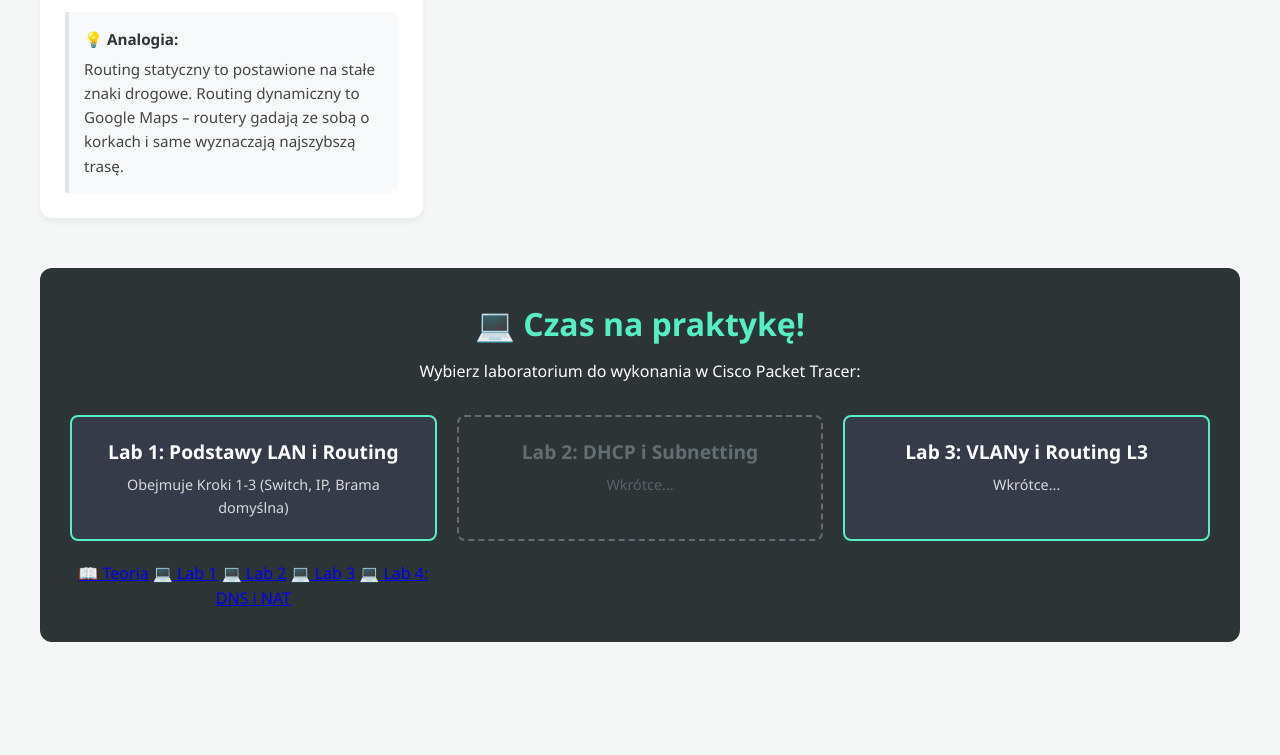
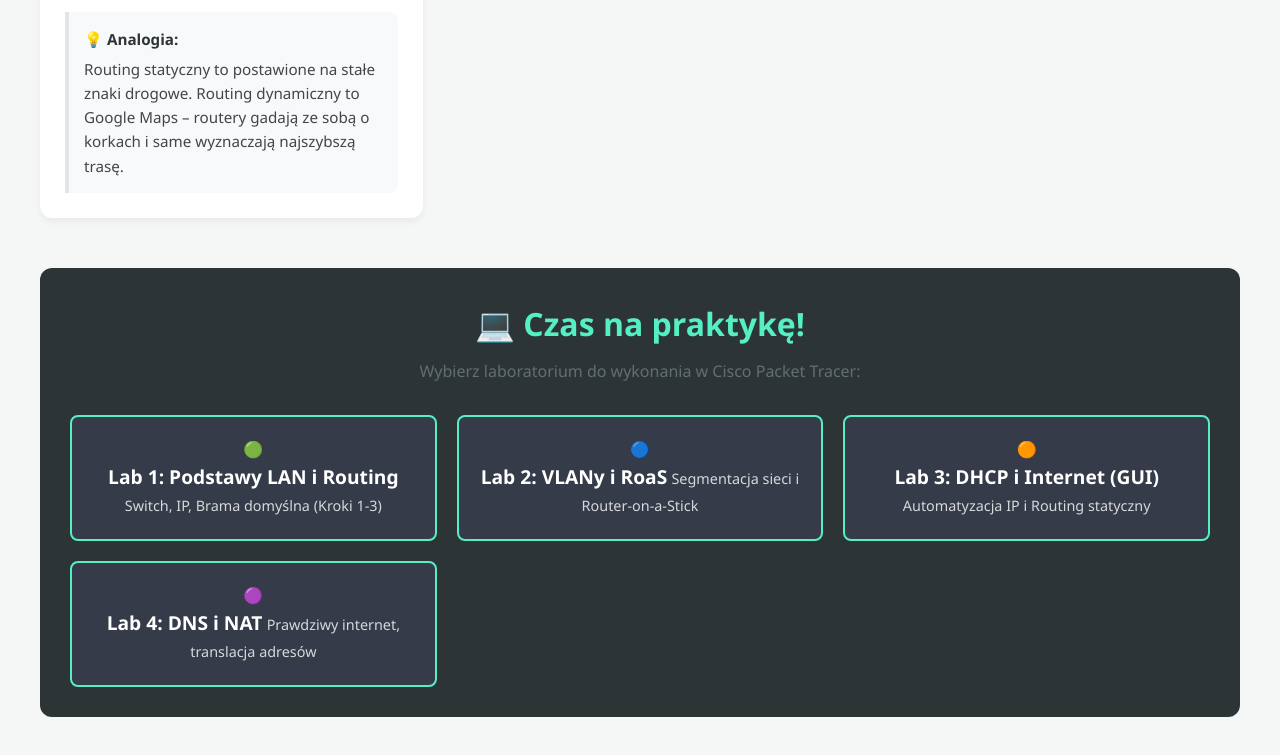
Before and after one commit to m1981/praktyki-inf02, a plain HTML site: page index.html in a window 1280 px wide. Shown: the part 1566-2321 px from the top of the page. Before the commit the page ends 2248 px from the top, so only its background shows below. Drawn offline with Linux system fonts and the light colour scheme.

Commit message:
Update index.html

```diff
--- a/index.html
+++ b/index.html
@@ -326,36 +326,46 @@
 
     </main>
 <!-- SEKCJA Z LINKAMI DO ĆWICZEŃ -->
-    <section class="labs-section">
+<section class="labs-section">
         <h2>💻 Czas na praktykę!</h2>
-        <p>Wybierz laboratorium do wykonania w Cisco Packet Tracer:</p>
+        <p style="color: var(--text-muted); margin-bottom: 20px;">Wybierz laboratorium do wykonania w Cisco Packet Tracer:</p>
 
         <div class="labs-grid">
-            <!-- KAFELEK 1: Aktywny link do Twoich ćwiczeń -->
+            <!-- KAFELEK 1 -->
             <a href="cwiczenia.html" class="lab-link-card">
-                <span class="lab-title">Lab 1: Podstawy LAN i Routing</span>
-                <span class="lab-desc">Obejmuje Kroki 1-3 (Switch, IP, Brama domyślna)</span>
+                <div class="lab-icon">🟢</div>
+                <div class="lab-content">
+                    <span class="lab-title">Lab 1: Podstawy LAN i Routing</span>
+                    <span class="lab-desc">Switch, IP, Brama domyślna (Kroki 1-3)</span>
+                </div>
             </a>
 
-            <!-- KAFELEK 2: Przygotowany na przyszłość (nieaktywny) -->
-            <a href="#" class="lab-link-card disabled">
-                <span class="lab-title">Lab 2: DHCP i Subnetting</span>
-                <span class="lab-desc">Wkrótce...</span>
+            <!-- KAFELEK 2 -->
+            <a href="cwiczenia2.html" class="lab-link-card">
+                <div class="lab-icon">🔵</div>
+                <div class="lab-content">
+                    <span class="lab-title">Lab 2: VLANy i RoaS</span>
+                    <span class="lab-desc">Segmentacja sieci i Router-on-a-Stick</span>
+                </div>
             </a>
 
-            <!-- KAFELEK 3: Przygotowany na przyszłość (nieaktywny) -->
-            <a href="cwiczenia2-gui.html" class="lab-link-card">
-                <span class="lab-title">Lab 3: VLANy i Routing L3</span>
-                <span class="lab-desc">Wkrótce...</span>
+            <!-- KAFELEK 3 -->
+            <a href="cwiczenia3.html" class="lab-link-card">
+                <div class="lab-icon">🟠</div>
+                <div class="lab-content">
+                    <span class="lab-title">Lab 3: DHCP i Internet (GUI)</span>
+                    <span class="lab-desc">Automatyzacja IP i Routing statyczny</span>
+                </div>
             </a>
 
-<nav class="main-nav">
-            <a href="index.html" class="nav-btn">📖 Teoria</a>
-            <a href="cwiczenia.html" class="nav-btn">💻 Lab 1</a>
-            <a href="cwiczenia2.html" class="nav-btn">💻 Lab 2</a>
-            <a href="cwiczenia3.html" class="nav-btn">💻 Lab 3</a>
-            <a href="cwiczenia4.html" class="nav-btn">💻 Lab 4: DNS i NAT</a>
-        </nav>
+            <!-- KAFELEK 4 -->
+            <a href="cwiczenia4.html" class="lab-link-card">
+                <div class="lab-icon">🟣</div>
+                <div class="lab-content">
+                    <span class="lab-title">Lab 4: DNS i NAT</span>
+                    <span class="lab-desc">Prawdziwy internet, translacja adresów</span>
+                </div>
+            </a>
         </div>
     </section>
 </body>
```
